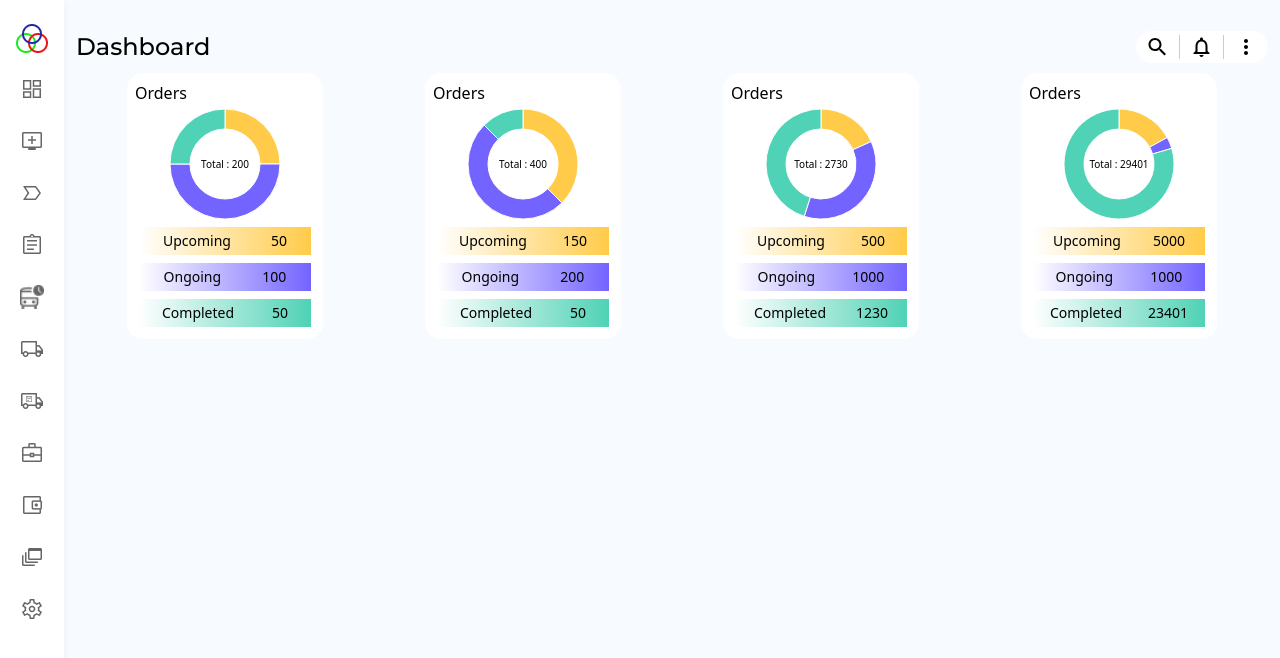
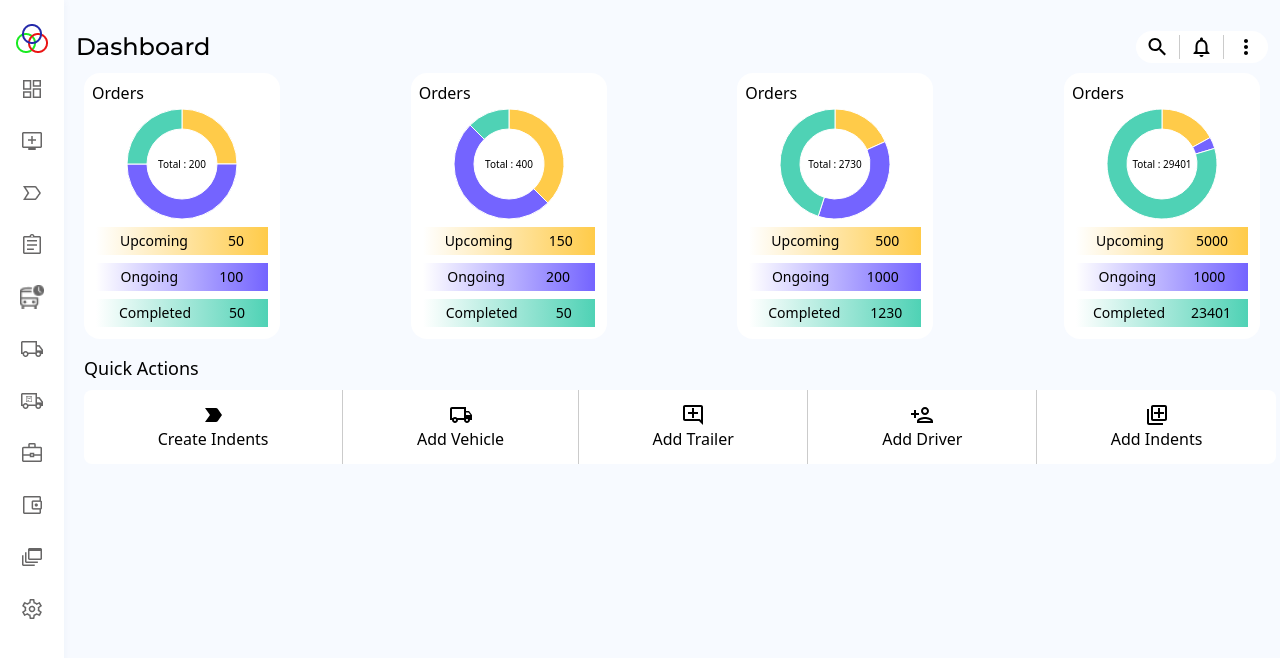
Before and after one commit to MiteshDarda/dashboard, a React (Vite) app: page / in a window 1280 px wide. Shown: the top 658 px of the page. Built offline with nearby package versions, Linux system fonts and the light colour scheme.

Commit message:
feat: complete quick actions

```diff
--- a/src/components/dashboard/helper/quick_actions/index.tsx
+++ b/src/components/dashboard/helper/quick_actions/index.tsx
@@ -1,5 +1,43 @@
+import LabelImportantOutlinedIcon from "@mui/icons-material/LabelImportantOutlined";
+import LocalShippingOutlinedIcon from "@mui/icons-material/LocalShippingOutlined";
+import AddCommentOutlinedIcon from "@mui/icons-material/AddCommentOutlined";
+import PersonAddOutlinedIcon from "@mui/icons-material/PersonAddOutlined";
+import AddToPhotosOutlinedIcon from "@mui/icons-material/AddToPhotosOutlined";
+
 function QuickActions() {
-  return <></>;
+  const actions = [
+    { label: "Create Indents", icon: <LabelImportantOutlinedIcon /> },
+    { label: "Add Vehicle", icon: <LocalShippingOutlinedIcon /> },
+    { label: "Add Trailer", icon: <AddCommentOutlinedIcon /> },
+    { label: "Add Driver", icon: <PersonAddOutlinedIcon /> },
+    { label: "Add Indents", icon: <AddToPhotosOutlinedIcon /> },
+  ];
+  return (
+    <div className="m-2 w-full">
+      <h1 className=" text-[18px]">Quick Actions</h1>
+      <div
+        className={
+          "w-full h-[74px] flex justify-between items-center bg-white my-2 " +
+          "rounded-lg shadow-[0_2px_8px_)_rgba(26, 56, 117, 1]"
+        }
+      >
+        {actions.map((action, ind) => {
+          return (
+            <div
+              key={ind}
+              className={
+                "grow flex flex-col justify-center items-center hover:bg-[#CBCBCB] h-full " +
+                `${ind + 1 !== actions.length ? "border-r-[1px] border-[#CBCBCB]" : ""}`
+              }
+            >
+              {action.icon}
+              {action.label}
+            </div>
+          );
+        })}
+      </div>
+    </div>
+  );
 }
 
 export default QuickActions;
--- a/src/components/dashboard/helper/stats/index.tsx
+++ b/src/components/dashboard/helper/stats/index.tsx
@@ -25,7 +25,7 @@ function Stats() {
   ];
   //   const data: StatsCardData = ;
   return (
-    <div className="flex justify-around flex-wrap">
+    <div className="flex justify-between flex-wrap">
       {datas.map((data, ind) => {
         return (
           <div key={ind}>
--- a/src/components/dashboard/index.tsx
+++ b/src/components/dashboard/index.tsx
@@ -1,4 +1,5 @@
 import Heading from "./helper/heading";
+import QuickActions from "./helper/quick_actions";
 import Stats from "./helper/stats";
 
 function Dashboard() {
@@ -6,6 +7,7 @@ function Dashboard() {
     <div className=" w-full bg-[#F7FAFF] min-h-screen py-[29px] px-[12px]">
       <Heading />
       <Stats />
+      <QuickActions />
     </div>
   );
 }
--- a/src/styles/output.css
+++ b/src/styles/output.css
@@ -586,6 +586,11 @@ video {
   margin: 0.5rem;
 }
 
+.my-2 {
+  margin-top: 0.5rem;
+  margin-bottom: 0.5rem;
+}
+
 .mb-2 {
   margin-bottom: 0.5rem;
 }
@@ -616,6 +621,14 @@ video {
 
 .h-auto {
   height: auto;
+}
+
+.h-\[74px\] {
+  height: 74px;
+}
+
+.h-full {
+  height: 100%;
 }
 
 .min-h-screen {
@@ -670,6 +683,10 @@ video {
   border-radius: 9999px;
 }
 
+.rounded-lg {
+  border-radius: 0.5rem;
+}
+
 .border {
   border-width: 1px;
 }
@@ -706,6 +723,11 @@ video {
 .bg-white {
   --tw-bg-opacity: 1;
   background-color: rgb(255 255 255 / var(--tw-bg-opacity));
+}
+
+.bg-pink-300 {
+  --tw-bg-opacity: 1;
+  background-color: rgb(249 168 212 / var(--tw-bg-opacity));
 }
 
 .bg-gradient-to-r {
@@ -769,6 +791,10 @@ video {
   line-height: 1.25rem;
 }
 
+.text-\[18px\] {
+  font-size: 18px;
+}
+
 .text-black {
   --tw-text-opacity: 1;
   color: rgb(0 0 0 / var(--tw-text-opacity));
@@ -785,3 +811,8 @@ video {
   --tw-bg-opacity: 1;
   background-color: rgb(247 250 255 / var(--tw-bg-opacity));
 }
+
+.hover\:bg-\[\#CBCBCB\]:hover {
+  --tw-bg-opacity: 1;
+  background-color: rgb(203 203 203 / var(--tw-bg-opacity));
+}
```
